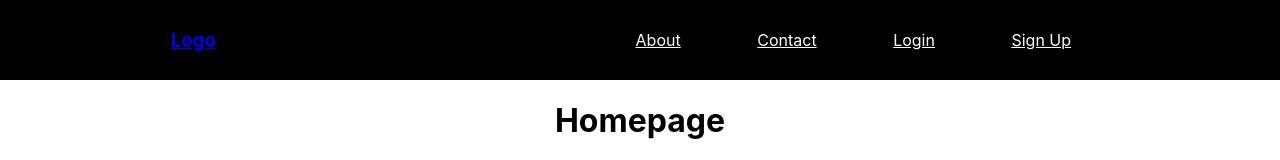
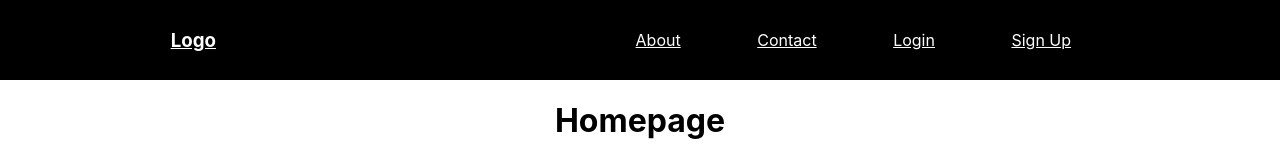
Before and after one commit to supakit25433/Sample-React-with-Firebase, a React (Create React App) app: page / in a window 1280 px wide. Shown: the top 160 px of the page. Built offline with nearby package versions, Linux system fonts and the light colour scheme.

Commit message:
add style in logo

```diff
--- a/src/components/Header.js
+++ b/src/components/Header.js
@@ -9,7 +9,7 @@ function Header() {
 
     return (
         <nav className='nav1'>
-            <Link to='/'>
+            <Link style={navStyle} to='/'>
                 <h3>Logo</h3>
             </Link>
             <ul className='navLink'>
```
